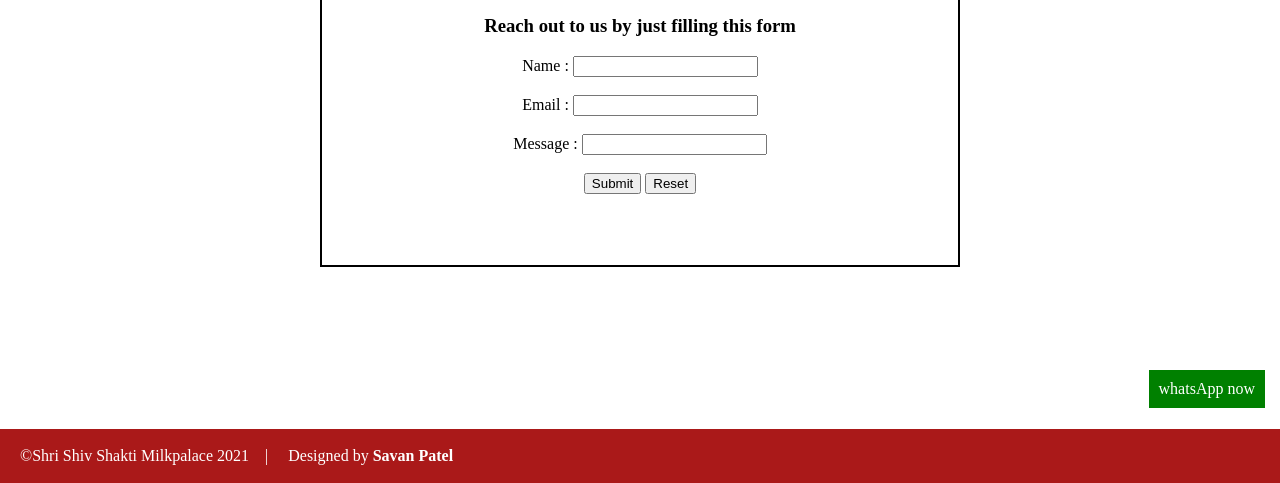
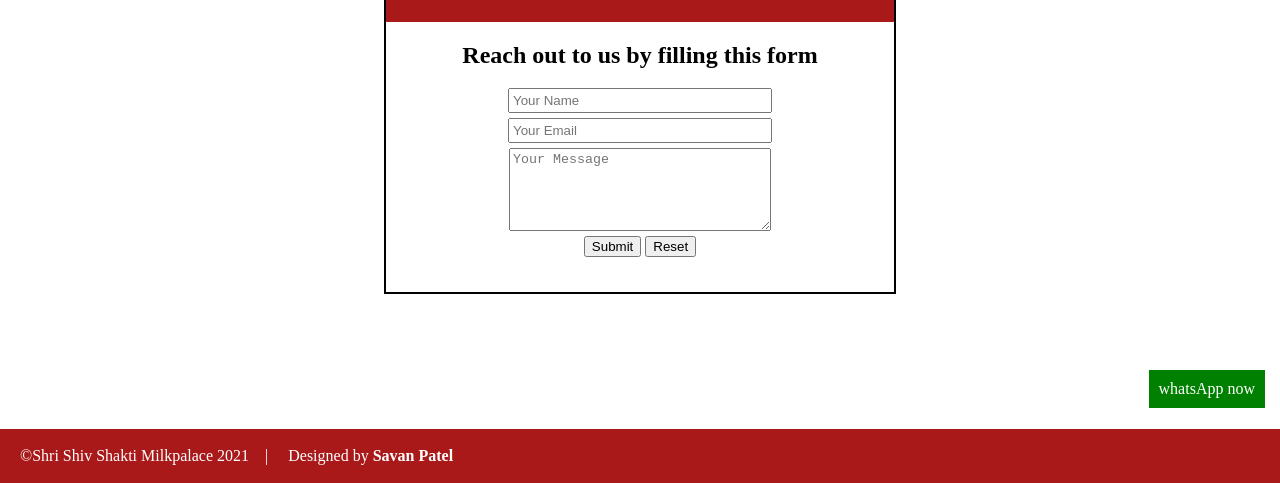
Before and after one commit to patelsavan771/shiv-shakti-web, a plain HTML site: page contact.html in a window 1280 px wide. Shown: the part 317-800 px from the top of the page. Drawn offline with Linux system fonts and the light colour scheme.

Commit message:
redesign contact us form and fixed main branch

```diff
--- a/contact.html
+++ b/contact.html
@@ -35,33 +35,20 @@
         <div id="contactheader"><h2>Contact Us</h2></div>
 
         <div id="form">
-            <form>
+            <h2>Reach out to us by filling this form</h2>
 
-                <h3>Reach out to us by just filling this form</h3>
-
-                <label for="name">Name :</label>
-                <input type="text" id="name" name="name" >
-                <br>
-                <br>
-                <label for="email">Email :</label>
-                <input type="email" id="email"  name="email">
-                <br>
-                <br>
-                <label for="message">Message :</label>
-                <input type = "text-area" id = "message"  name="message">
-
-
-                <br>
-                <br>
+            <form action="no.php" class="contactus">
+                <input type="text" class="ipgrp" placeholder="Your Name">
+                <input type="email" class="ipgrp" placeholder="Your Email">
+                <textarea class="ipgrp" rows="5" placeholder="Your Message"></textarea>
                 <input type="submit" value="Submit">
                 <input type="reset" value="Reset">
+            </form>
 
-            </form>
         </div>
     </div>
+
     <!-- <a href="https://wa.me/918460440514" id="whatsapp">whatsApp now</a> -->
-
-
     <a href="https://wa.me/918460440514?text=This%20is%20test%20message.%20" id="whatsapplink">whatsApp now</a>
     <!-- https://wa.me/918460440514?text=I'm%20interested%20in%20your%20car%20for%20sale -->
 
--- a/css/style.css
+++ b/css/style.css
@@ -130,10 +130,17 @@ body {
 
 /****  contact us *****/
 
+/* table, td, th {
+    border: 1px solid black;
+} */
+#contactus {
+    margin: auto;
+    font-size: 20px;
+}
 
 #contactbox{
     border: 2px solid black;
-    width: 50%;
+    width: 40%;
     margin: auto;
     box-sizing: border-box;
 
@@ -144,14 +151,20 @@ body {
     padding: 9px;
     text-align: center;
     color:white;
+    font-size: 22px;
 }
 
 #form{
     height: 250px;
     text-align: center;
-
 }
 
+.ipgrp {
+    display: block;
+    margin: 5px auto;
+    padding: 3px;
+    width: 50%;
+}
 #whatsapplink {
     text-decoration: none;
     display: inline-block;
```
Also changed, not shown: manu.html (+0 -65 lines).
